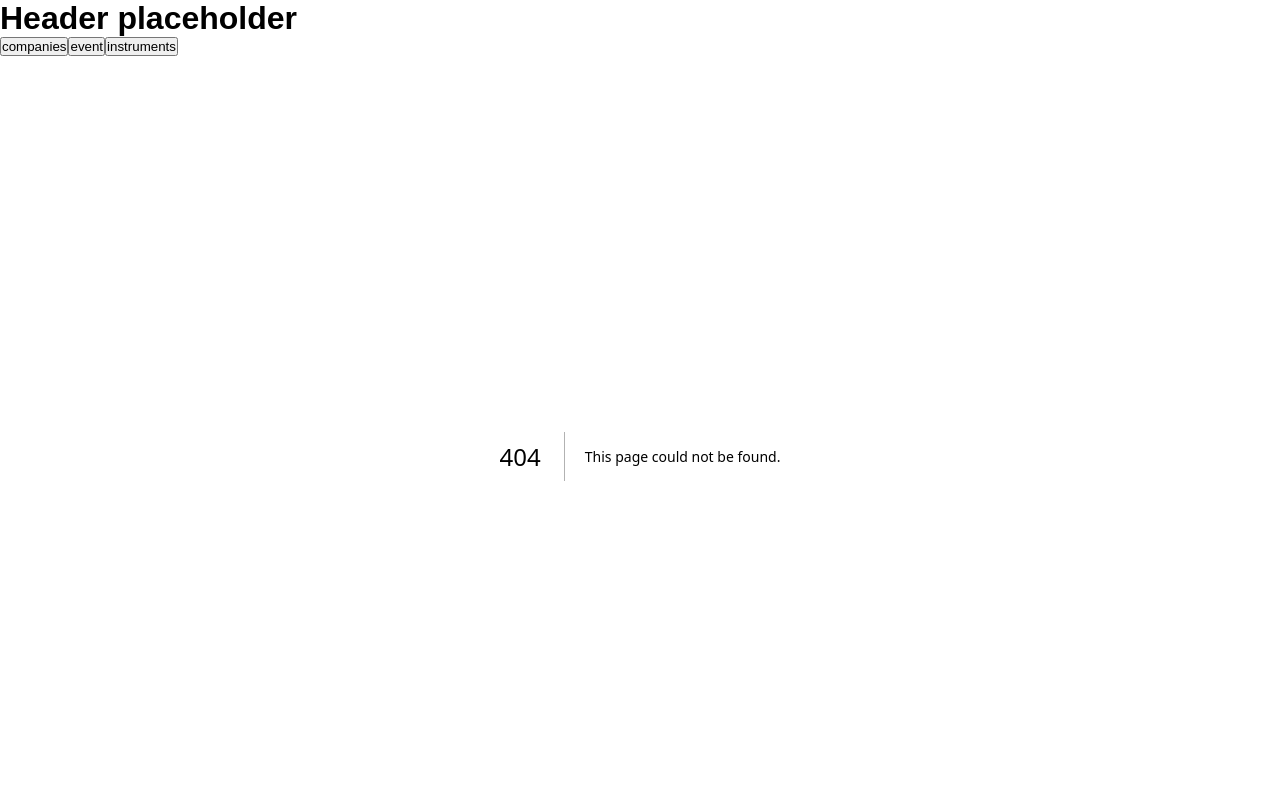
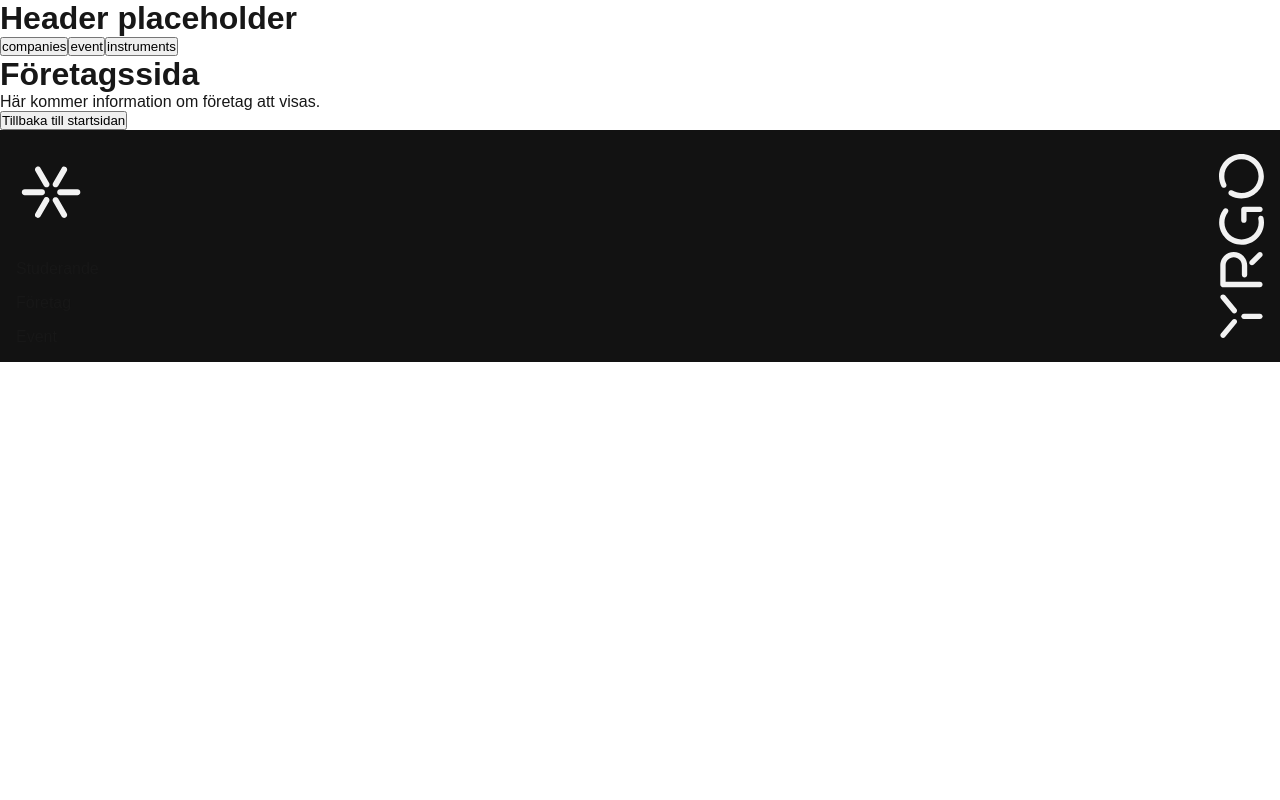
Before and after one commit to Skjesper/LIA-Portal, a Next.js app: page /companies in a window 1280 px wide. Before the commit this address had no page. Shown: the top 800 px of the page. Built offline with nearby package versions, Linux system fonts and the light colour scheme.

Commit message:
First draft of the footer done.

```diff
--- a/src/components/footer/Footer.jsx
+++ b/src/components/footer/Footer.jsx
@@ -5,13 +5,17 @@ import Image from 'next/image';
 export default function Footer() {
   return (
     <footer className={styles.footer}>
-      <div className={styles.Container}>
-        <Image
-          src="/logos/white-main.svg"
-          alt="Huvudlogotyp"
-          width={90}
-          height={30}
-        />
+      <div className={styles.Nav}>
+      <div className={styles.logoContainer}>
+    <Image
+      src="/logos/white-main.svg"
+      alt="Huvudlogotyp"
+      width={130}
+      height={45}
+    />
+  </div>
+
+      <div className={styles.NavLinks}>
         <Link href="/students" className={styles.link}>
           Studerande
         </Link>
@@ -21,7 +25,10 @@ export default function Footer() {
         <Link href="/event" className={styles.link}>
           Event
         </Link>
+        </div>
+
       </div>
+      <div className={styles.rightContainer}>
 
       <Image
         src="/logos/yrgo-logo-white.svg"
@@ -30,6 +37,7 @@ export default function Footer() {
         height={40}
         className={styles.logo}
       />
+      </div>
     </footer>
   );
 }
--- a/src/components/footer/Footer.module.css
+++ b/src/components/footer/Footer.module.css
@@ -2,21 +2,43 @@
     background-color: var(--bg-black);
     display: flex;
     width: 100vw;
-    height: 13.5rem;
+    height: 14.5rem;
     padding: 1.5rem 1rem;
     justify-content: space-between;
     align-items: center;
 
 }
 
-.Container {
+.Nav {
     display: flex;
     flex-direction: column;
     align-items: flex-start;
+    max-height: 100%;
+  }
+
+  .NavLinks{
+    display: flex;
+    flex-direction: column;
+    gap: 1rem;
+  }
+
+  .logoContainer {
+    display: inline-block; /* or flex */
+    margin-bottom: 2.25rem;
     height: auto;
-    gap: 1rem;
-    align-self: stretch;
+    width: fit-content; /* Container will fit the content inside */
   }
+
+  .logoContainer img {
+    display: block; /* Removes any extra space around the image */
+    width: 70px;
+    height: 70px;
+    max-width: none; /* Allows image to be its natural size */
+  }
+
+.rightContainer {
+  height: 100%;
+}
 
   .logo {
     display: flex;
```
Also changed, not shown: src/app/students/page.js (+14 -0 lines), src/app/companies/page.js (renamed from src/app/pages/companies/page.js), src/app/event/page.js (renamed from src/app/pages/event/page.js), src/app/instruments/page.js (renamed from src/app/pages/instruments/page.js), src/app/pages/students/page.js (deleted).
